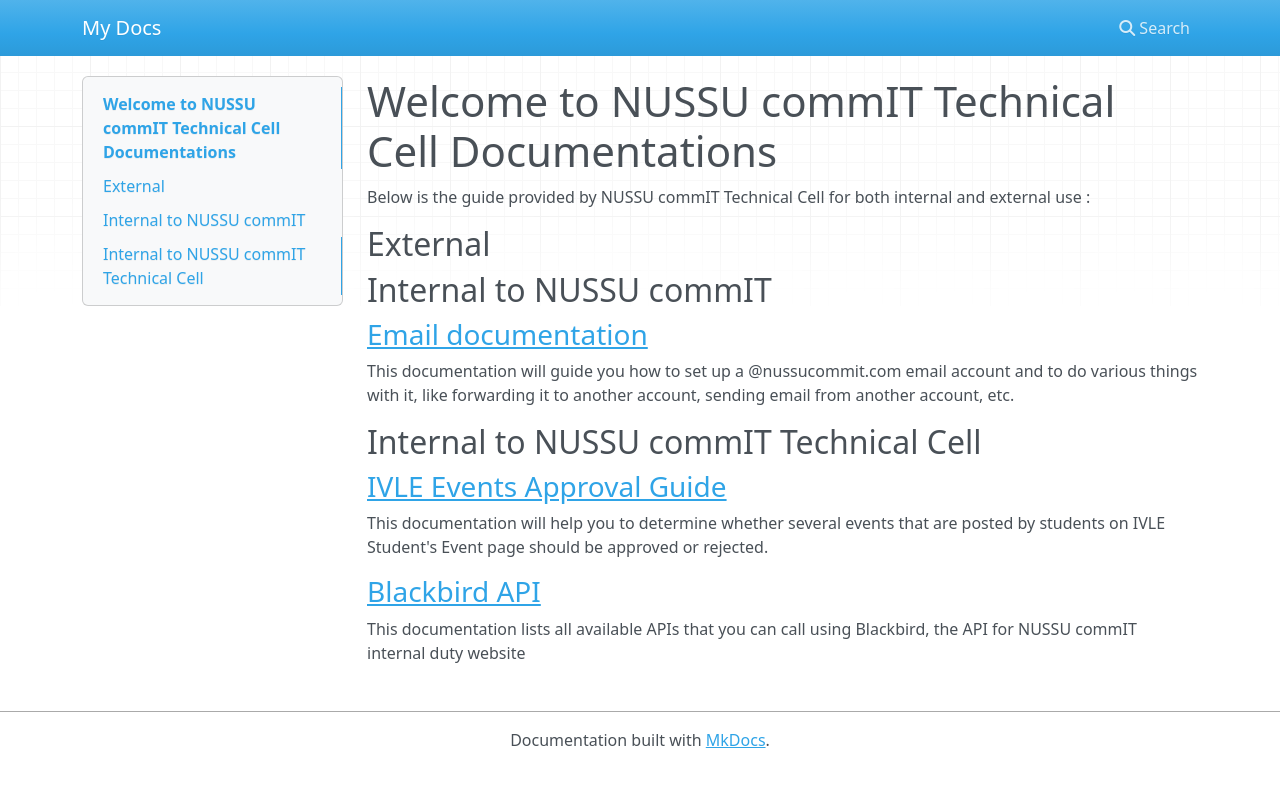
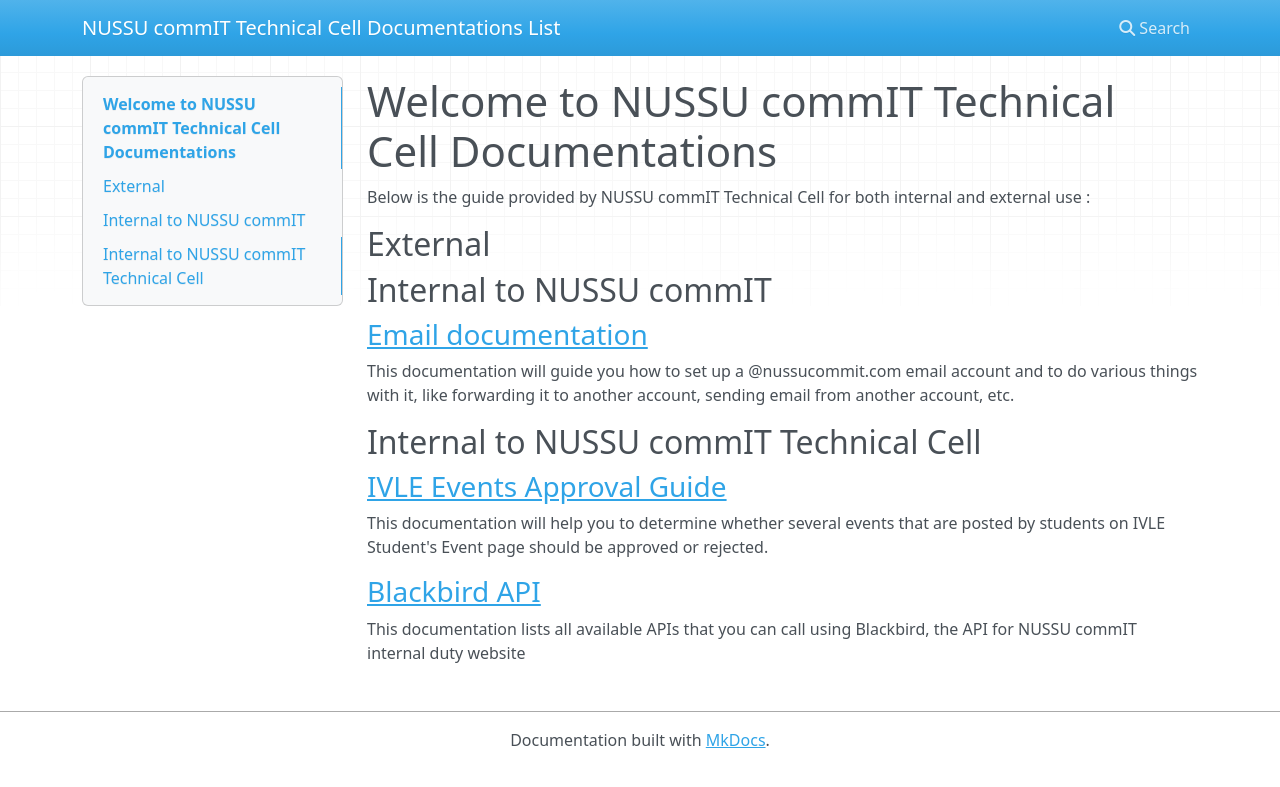
Before and after one commit to commitech/commitech, an MkDocs documentation site: the page built from docs/index.md, in a window 1280 px wide. Shown: the top 787 px of the page. Built offline with MkDocs 1.6.1, drawn with Linux system fonts in a browser that asks for light colours; nearby versions of some CDN libraries.

Commit message:
Change title

```diff
--- a/mkdocs.yml
+++ b/mkdocs.yml
@@ -1 +1 @@
-site_name: My Docs
+site_name: NUSSU commIT Technical Cell Documentations List
```
